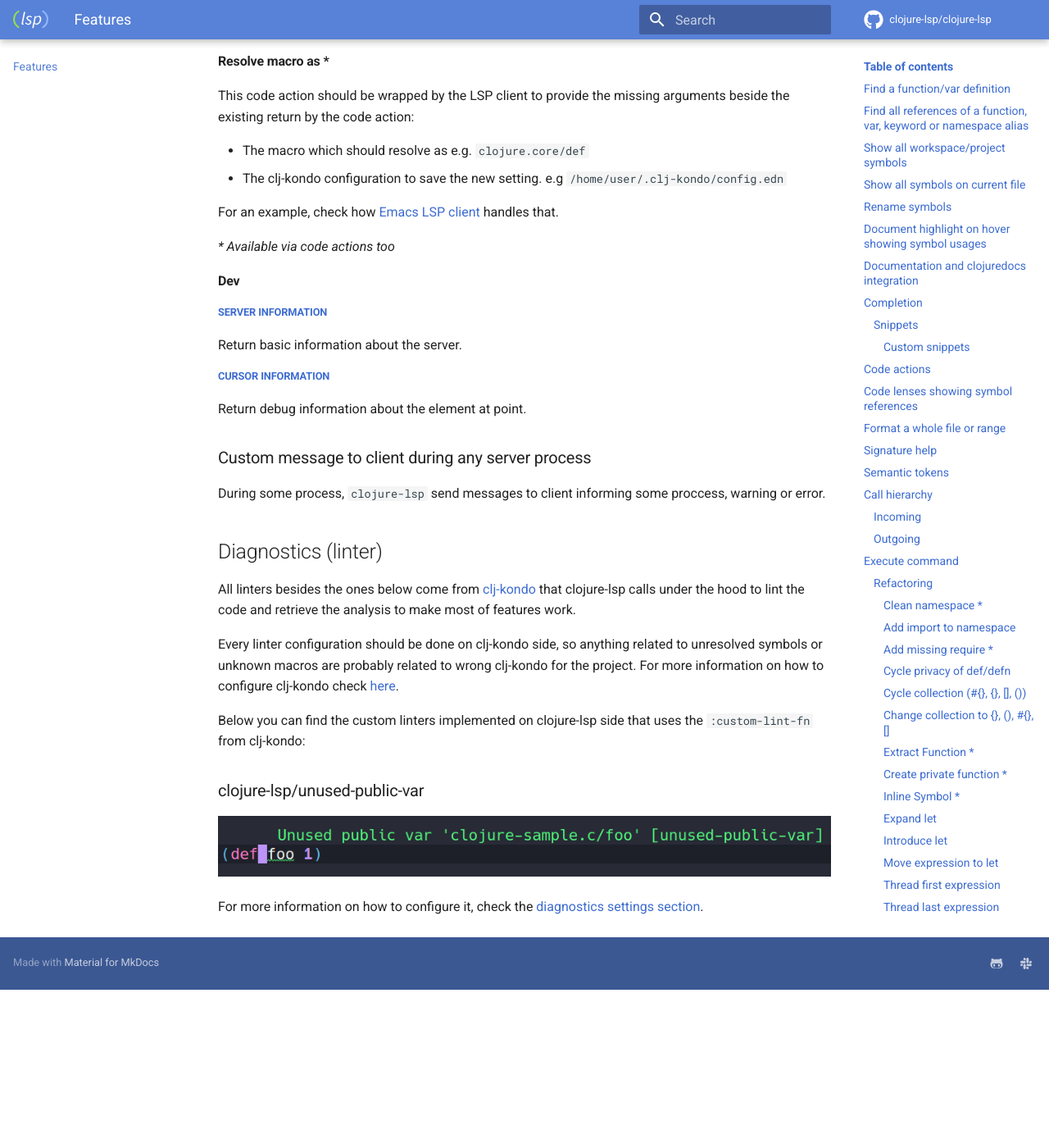
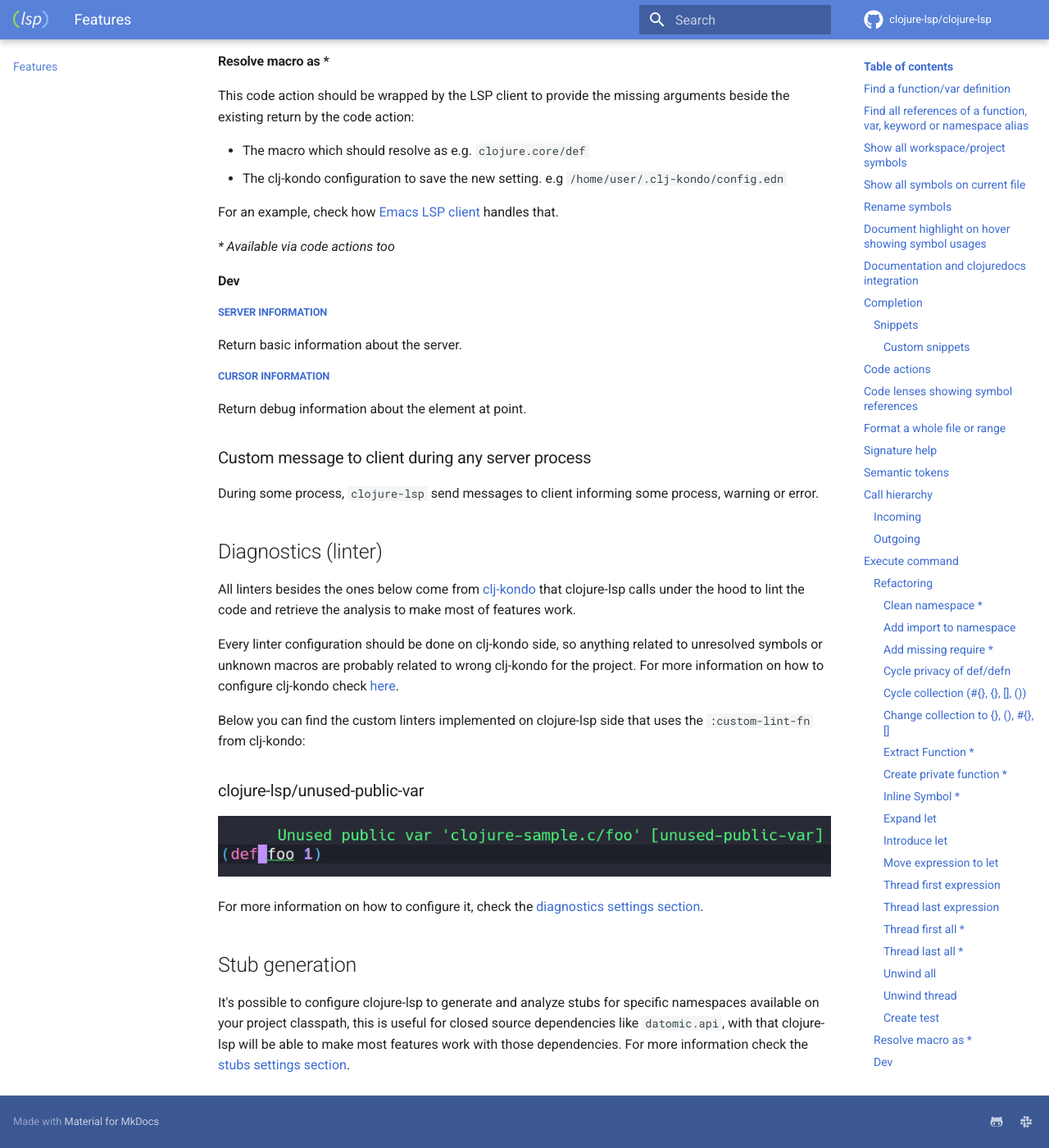
Before and after one commit to clojure-lsp/clojure-lsp, an MkDocs documentation site: the page built from docs/features.md, in a window 1280 px wide and 1400 px high, scrolled down 12176 px. Shown: the whole window at 82% size. Built offline with MkDocs 1.6.1 and Material for MkDocs 9.7.7, drawn with Linux system fonts in a browser that asks for light colours; comment, search, counter and statistics services are not loaded; before the commit the page ends 13383 px from its top, so only the background shows below that.

Commit message:
Support stub generation using `clj-easy/stub`, adding analysis and liniting support for closed sources codes like Datomic. Check `:stubs` settings for more details.
Fixes #637

```diff
--- a/docs/features.md
+++ b/docs/features.md
@@ -53,97 +53,97 @@ Also, it's possible to live rename symbols on the same buffer with `linkedEditin
 </thead>
 <tbody>
     <tr>
-        <td><code>comment$</code></td>
+        <td><code>comment</code></td>
         <td>Create comment block</td>
         <td><code>(comment\n  $0\n  )</code></td>
     </tr>
     <tr>
-        <td><code>condp$</code></td>
+        <td><code>condp</code></td>
         <td>Create condp</td>
         <td><code>(condp ${1:pred} ${2:expr}\n $0)</code></td>
     </tr>
     <tr>
-        <td><code>def$</code></td>
+        <td><code>def</code></td>
         <td>Create def</td>
         <td><code>(def ${1:name} $0)</code></td>
     </tr>
     <tr>
-        <td><code>defmethod$</code></td>
+        <td><code>defmethod</code></td>
         <td>Create defmethod</td>
         <td><code>(defmethod ${1:name} ${2:match}\n [${3:args}]\n $0)</code></td>
     </tr>
     <tr>
-        <td><code>defmulti$</code></td>
+        <td><code>defmulti</code></td>
         <td>Create defmulti</td>
         <td><code>(defmulti ${1:name} ${2:dispatch-fn})</code></td>
     </tr>
     <tr>
-        <td><code>defn-$</code></td>
+        <td><code>defn-</code></td>
         <td>Create private function</td>
         <td><code>(defn%s ${1:name} [$2]\n  $0)</code></td>
     </tr>
     <tr>
-        <td><code>defn$</code></td>
+        <td><code>defn</code></td>
         <td>Create public function</td>
         <td><code>(defn ${1:foo} [$2]\n  $0)</code></td>
     </tr>
     <tr>
-        <td><code>defprotocol$</code></td>
+        <td><code>defprotocol</code></td>
         <td>Create defprotocol</td>
         <td><code>(defprotocol ${1:Name}\n $0)</code></td>
     </tr>
     <tr>
-        <td><code>defrecord$</code></td>
+        <td><code>defrecord</code></td>
         <td>Create defrecord</td>
         <td><code>(defrecord ${1:Name} [${2:fields}]\n ${3:Protocol}\n $0)</code></td>
     </tr>
     <tr>
-        <td><code>deftype$</code></td>
+        <td><code>deftype</code></td>
         <td>Create deftype</td>
         <td><code>(deftype ${1:Name} [${2:fields}]\n ${3:Protocol}\n $0)</code></td>
     </tr>
     <tr>
-        <td><code>fn$</code></td>
+        <td><code>fn</code></td>
         <td>Create fn</td>
         <td><code>(fn [${1:arg-list}] $0)</code></td>
     </tr>
     <tr>
-        <td><code>if$</code></td>
+        <td><code>if</code></td>
         <td>Create if</td>
         <td><code>(if ${1:test-expr}\n ${2:then-expr}\n ${3:else-expr})</code></td>
     </tr>
     <tr>
-        <td><code>import$</code></td>
+        <td><code>import</code></td>
         <td>Create import</td>
         <td><code>(:import [${1:package}])</code></td>
     </tr>
     <tr>
-        <td><code>kwargs$</code></td>
+        <td><code>kwargs</code></td>
         <td>Create keyword args</td>
         <td><code>{:keys [${1:keys}] :or {${2:defaults}}}</code></td>
     </tr>
     <tr>
-        <td><code>let$</code></td>
+        <td><code>let</code></td>
         <td>Create let</td>
         <td><code>(let [$0])</code></td>
     </tr>
     <tr>
-        <td><code>letfn$</code></td>
+        <td><code>letfn</code></td>
         <td>Create letfn</td>
         <td><code>(letfn [(${1:name} [${2:args}]\n $0)])</code></td>
     </tr>
     <tr>
-        <td><code>ns$</code></td>
+        <td><code>ns</code></td>
         <td>Create ns</td>
         <td><code>(ns $1\n  $0)</code></td>
     </tr>
     <tr>
-        <td><code>require$</code></td>
+        <td><code>require</code></td>
         <td>Create require</td>
         <td><code>(:require [${1:namespace} :as [$0]])</code></td>
     </tr>
     <tr>
-        <td><code>use$</code></td>
+        <td><code>use</code></td>
         <td>Create use</td>
         <td><code>(:use [${1:namespace} :only [$0]])</code></td>
     </tr>
@@ -256,7 +256,7 @@ Return debug information about the element at point.
 
 ### Custom message to client during any server process
 
-During some process, `clojure-lsp` send messages to client informing some proccess, warning or error.
+During some process, `clojure-lsp` send messages to client informing some process, warning or error.
 
 ## Diagnostics (linter)
 
@@ -272,3 +272,8 @@ Below you can find the custom linters implemented on clojure-lsp side that uses
 ![](images/features/unused-public-var.png)
 
 For more information on how to configure it, check the [diagnostics settings section](https://clojure-lsp.io/settings/#diagnostics-linter).
+
+## Stub generation
+
+It's possible to configure clojure-lsp to generate and analyze stubs for specific namespaces available on your project classpath, this is useful for closed source dependencies like `datomic.api`, with that clojure-lsp will be able to make most features work with those dependencies.
+For more information check the [stubs settings section](../settings.md#stub-generation).
```
Also changed, not shown: CHANGELOG.md (+1 -0 lines), docs/settings.md (+32 -4 lines), 5 other files.
